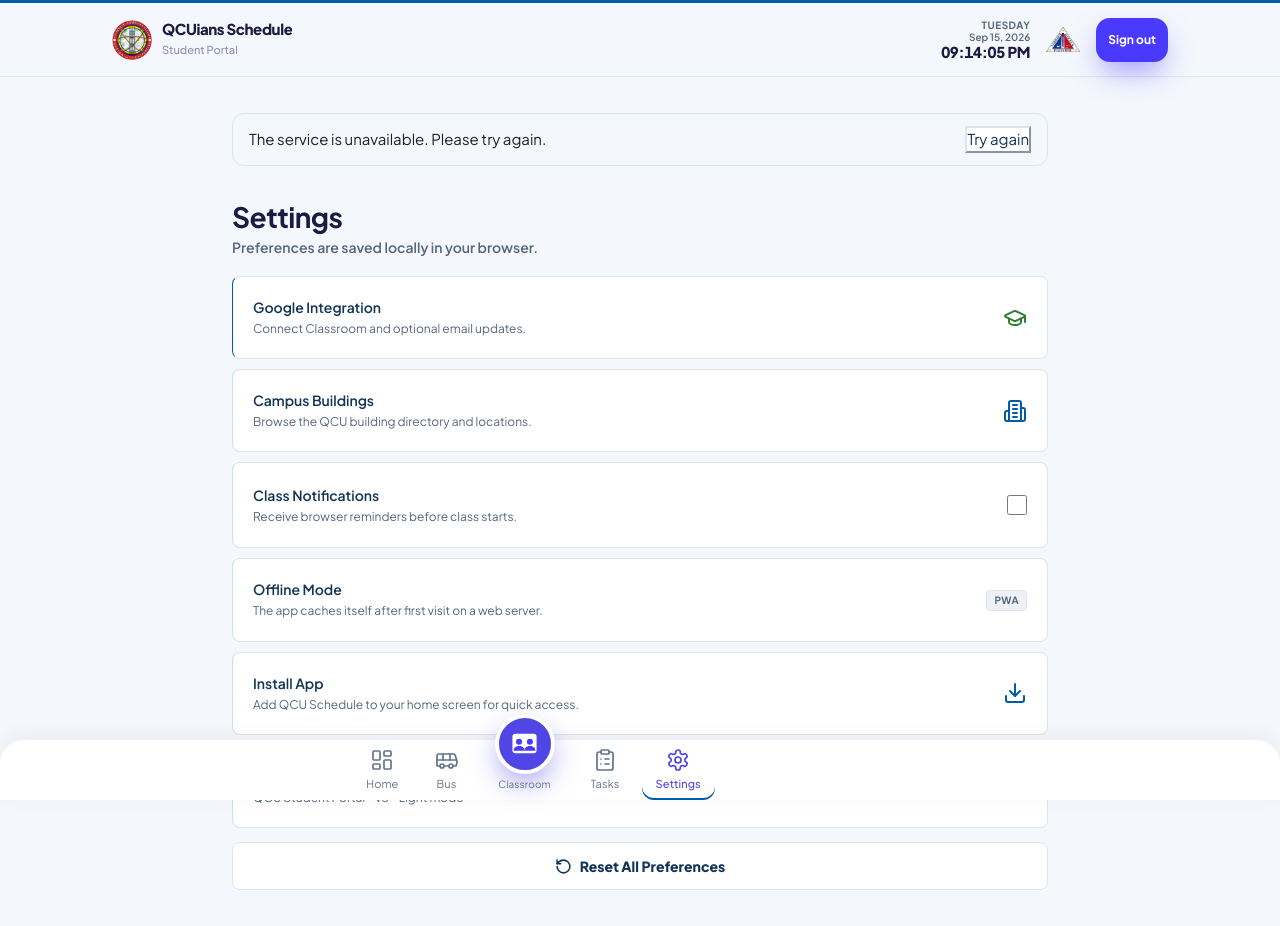
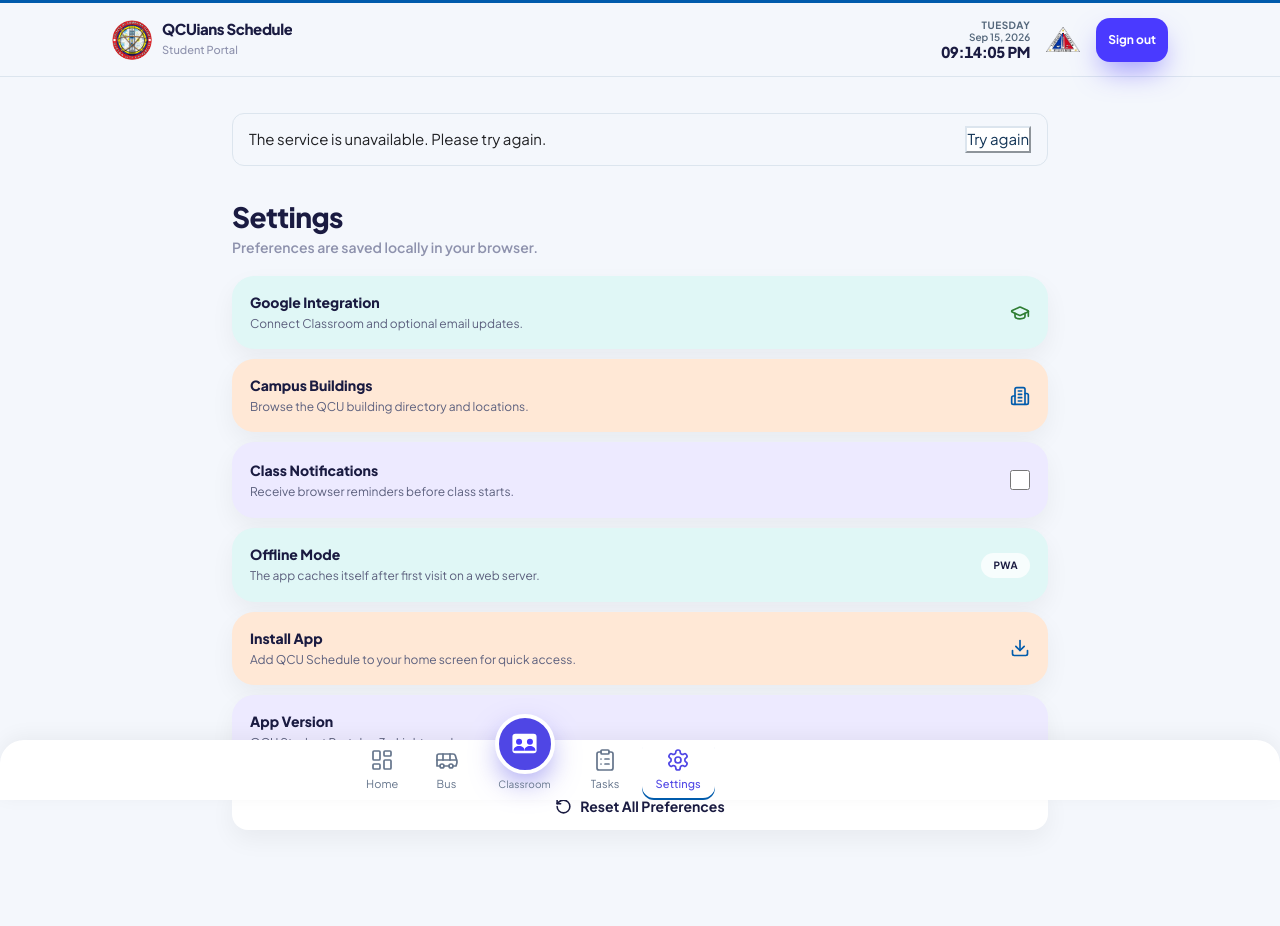
Before and after one commit to TsmHabib03/QCU-Schedule-Web-App, a website: page settings.html in a window 1280 px wide. Drawn offline with Linux system fonts and the light colour scheme; no server answers.

Commit message:
Chunk 4/5 Settings soft-UI redesign: settings rows as pastel cards (mint/peach/lavender rotation via nth-child), purple toggle accent, white pill PWA chip, soft white reset button turning peach on hover, floating shadows

```diff
--- a/assets/css/soft-ui.css
+++ b/assets/css/soft-ui.css
@@ -1424,3 +1424,86 @@
   border-radius: 20px !important;
   background: #F8F9FE !important;
 }
+
+/* ════════════════════════════════════════════════════════
+   SETTINGS — soft-UI theme, matches Home
+   ════════════════════════════════════════════════════════ */
+
+/* Page spacing: clear the fixed bottom nav */
+.student-shell .page-container.settings-page { gap: 18px; padding-bottom: 140px; }
+
+/* ── Settings rows: pastel cards rotating like the Home goals ── */
+.student-shell .settings-page .settings-item {
+  border: 0 !important;
+  border-radius: 22px !important;
+  box-shadow: 0 10px 25px rgba(0, 0, 0, 0.05) !important;
+  background: #E0F7F6 !important;
+  padding: 16px 18px !important;
+  gap: 14px !important;
+  text-align: left;
+  text-decoration: none;
+  width: 100%;
+  transition: transform .15s ease;
+}
+.student-shell .settings-page .settings-item:hover { transform: translateY(-2px); }
+/* Pastel rotation: mint → peach → lavender down the list.
+   The rows are mixed element types (a/label/button/div), so nth-of-type
+   restarts per tag — target the parent's children by position instead. */
+.student-shell .settings-page section > .settings-item:nth-child(3n + 1) { background: #E0F7F6 !important; }
+.student-shell .settings-page section > .settings-item:nth-child(3n + 2) { background: #FFE8D6 !important; }
+.student-shell .settings-page section > .settings-item:nth-child(3n)     { background: #EDEAFF !important; }
+
+.settings-label-title { color: #1A1B41 !important; font-weight: 800 !important; }
+.settings-label-sub { color: #5C607E !important; }
+
+/* Row trailing icons: navy, sized to the theme */
+.student-shell .settings-page .settings-item > i,
+.student-shell .settings-page .settings-item > svg {
+  width: 20px; height: 20px;
+  stroke-width: 2;
+  color: #1A1B41;
+}
+/* Google row keeps its green identity but softened */
+.student-shell .settings-page .settings-item-google > i,
+.student-shell .settings-page .settings-item-google > svg { color: #0F9D58; }
+
+/* ── Toggle: purple switch ── */
+.student-shell .settings-page input[type="checkbox"] {
+  accent-color: #4A3AFF;
+  width: 20px; height: 20px;
+  flex-shrink: 0;
+}
+
+/* PWA chip: soft pill */
+.student-shell .settings-page .chip {
+  border: 0 !important;
+  border-radius: 9999px !important;
+  background: rgba(255, 255, 255, 0.75) !important;
+  color: #1A1B41 !important;
+  font-weight: 700;
+  padding: 5px 12px !important;
+}
+
+/* ── Reset button: white soft secondary ── */
+.student-shell .settings-page .action-button.secondary {
+  border: 0 !important;
+  border-radius: 16px !important;
+  background: #fff !important;
+  color: #1A1B41 !important;
+  box-shadow: 0 10px 25px rgba(0, 0, 0, 0.05) !important;
+  font-weight: 700;
+  padding: 12px 18px !important;
+}
+.student-shell .settings-page .action-button.secondary:hover {
+  background: #FFE8D6 !important;
+  color: #C2410C !important;
+  box-shadow: 0 10px 25px rgba(0, 0, 0, 0.05) !important;
+}
+
+/* Heading */
+.student-shell .settings-page .page-title {
+  color: #1A1B41 !important;
+  font-weight: 800 !important;
+  letter-spacing: -0.02em;
+}
+.student-shell .settings-page .caption { color: #8E92AD !important; }
--- a/settings.html
+++ b/settings.html
@@ -14,7 +14,7 @@
   <link rel="apple-touch-icon" href="assets/images/QCU college of computer studies logo.jpg">
   <link rel="stylesheet" href="assets/css/styles.css?v=55">
   <link rel="stylesheet" href="assets/css/student.css?v=2">
-  <link rel="stylesheet" href="assets/css/soft-ui.css?v=21">
+  <link rel="stylesheet" href="assets/css/soft-ui.css?v=23">
   <link rel="stylesheet" href="assets/css/loading.css?v=1">
   <script src="assets/js/loading.js?v=1"></script>
 </head>
```
Also changed, not shown: buildings.html (+1 -1 lines), campus-eta.html (+1 -1 lines), google.html (+1 -1 lines), index.html (+1 -1 lines), schedule.html (+1 -1 lines), today.html (+1 -1 lines), workspace.html (+1 -1 lines).
